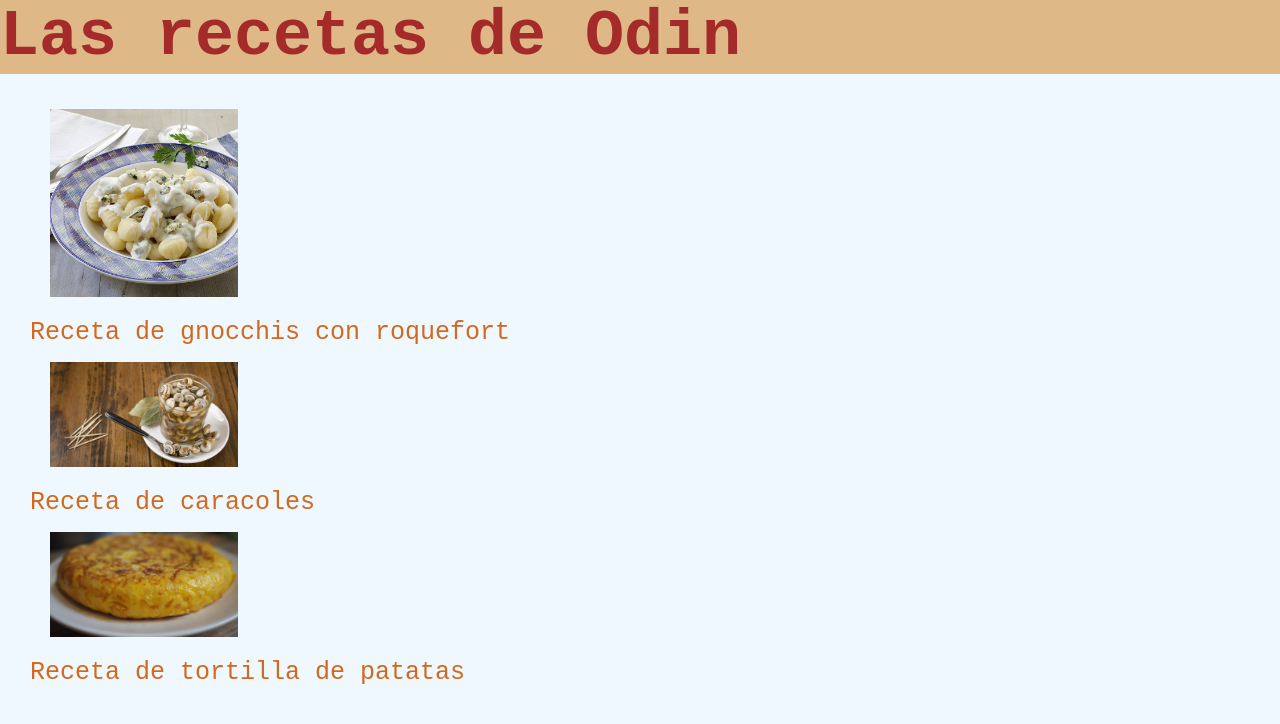
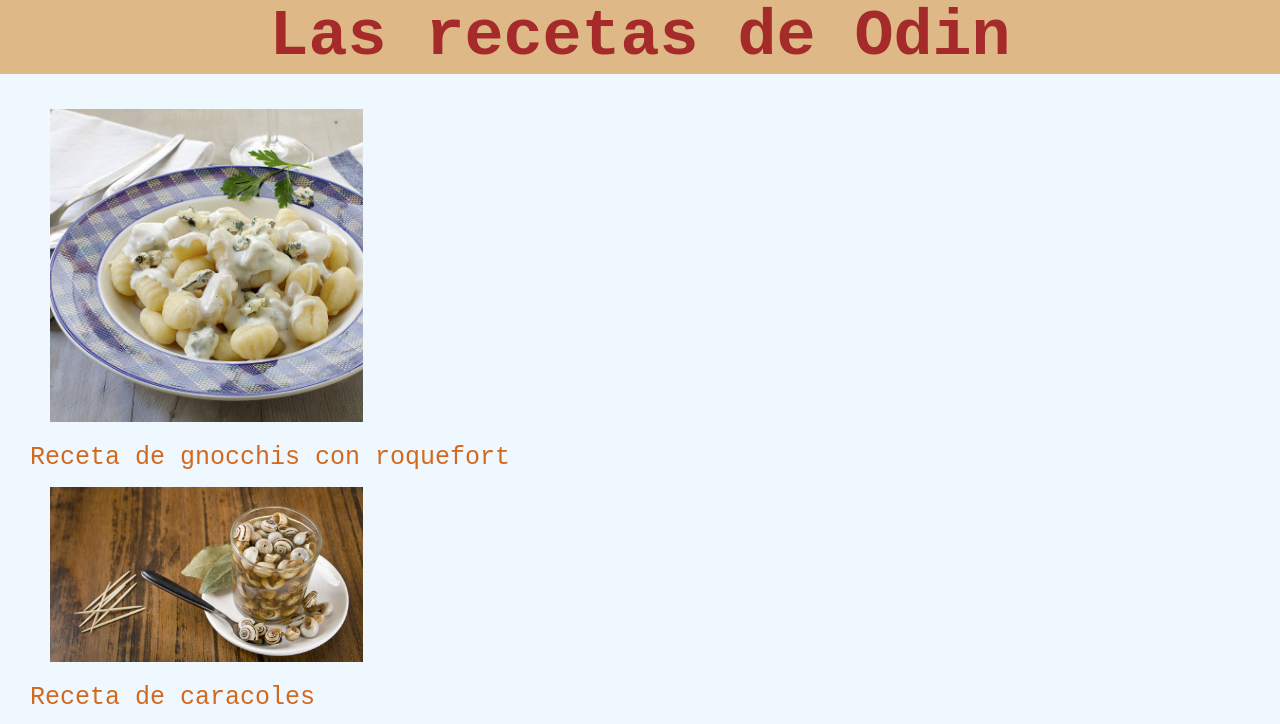
Before and after one commit to AlexFerRod86/odin-recipes, a plain HTML site: page index.html in a window 1280 px wide. Shown: the top 724 px of the page. Drawn offline with Linux system fonts and the light colour scheme.

Commit message:
Retoques con margin y padding

```diff
--- a/assets/css/styles.css
+++ b/assets/css/styles.css
@@ -10,8 +10,8 @@
 .img {
   height: 25%;
   width: 35%;
-  max-width: 15%;
-  max-height: 15%;
+  max-width: 25%;
+  max-height: 25%;
   margin-bottom: 15px;
   margin-top: 15px;
   margin-left: 20px;
@@ -35,6 +35,8 @@ h1 {
   font-weight: bold;
   color: brown;
   background-color: burlywood;
+  padding: 16px auto;
+  text-align: center;
 }
 
 /*estilos de las recetas */
```
